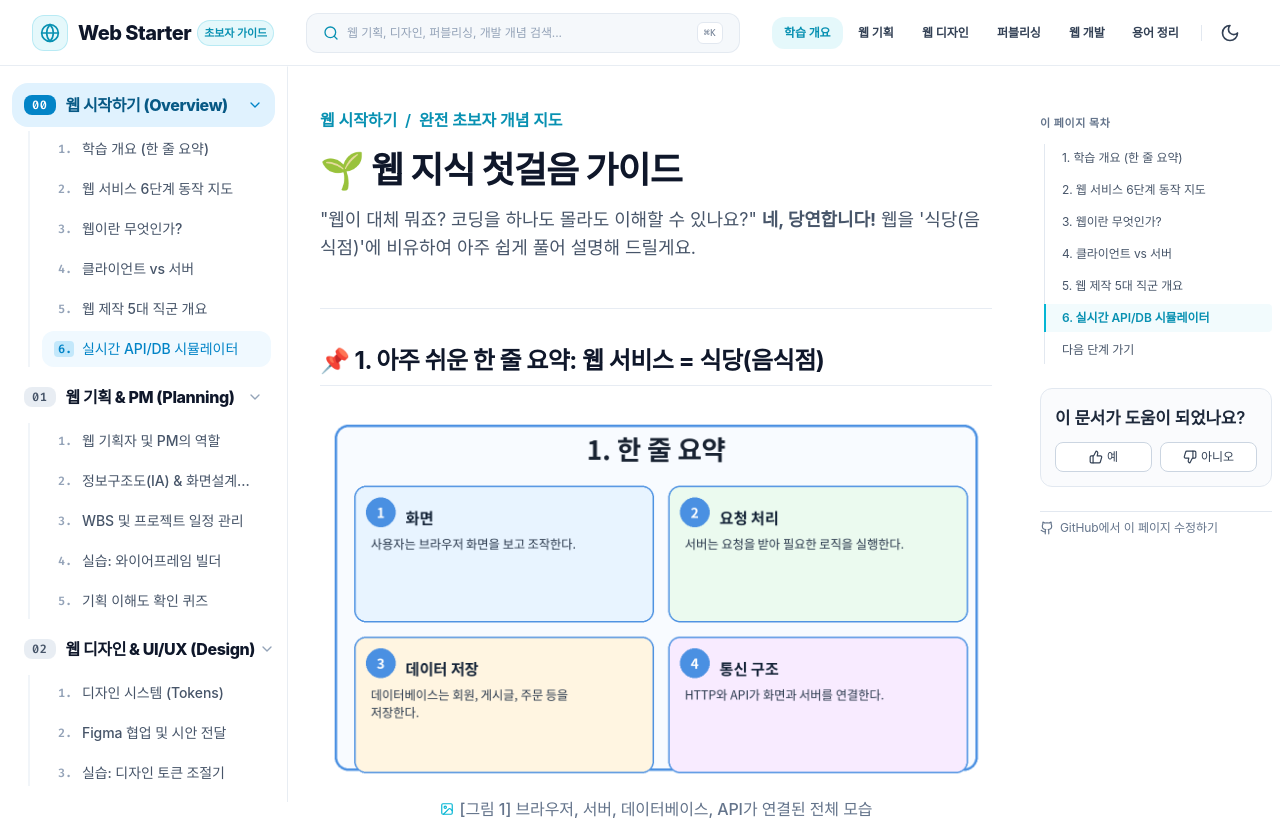
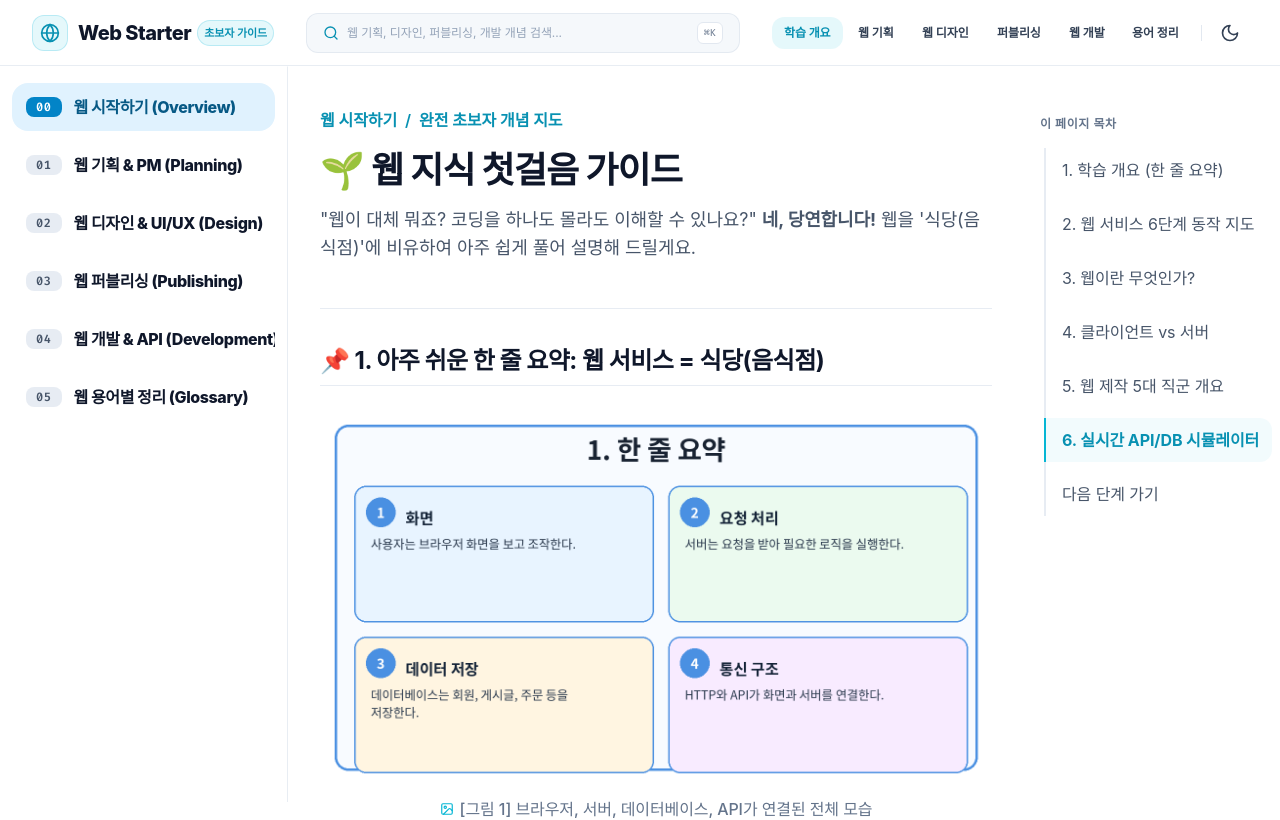
Before and after one commit to lebass98/study_web, a React (Vite) app: page / in a window 1280 px wide. Shown: the top 820 px of the page. Built offline with nearby package versions, Linux system fonts and the light colour scheme.

Commit message:
feat: 좌측 메뉴 대메뉴 단일화, 우측 목차 간격 확대 및 피드백 박스 삭제

```diff
--- a/src/components/Sidebar.jsx
+++ b/src/components/Sidebar.jsx
@@ -1,83 +1,55 @@
-import React, { useState } from 'react';
-import { ChevronRight } from 'lucide-react';
+import React from 'react';
 import { sidebarCategories } from '../data/navigationData';
 import { triggerHaptic } from '../utils/appleHaptics';
 
 export default function Sidebar({
   currentPath,
-  activeSection = 'overview',
   onSelectRoute,
   isMobileOpen,
   onCloseMobile
 }) {
-  const [openCategoryIds, setOpenCategoryIds] = useState(
-    sidebarCategories.map(cat => cat.id)
-  );
-
-  const toggleCategory = (catId) => {
-    triggerHaptic('light');
-    setOpenCategoryIds(prev =>
-      prev.includes(catId) ? prev.filter(id => id !== catId) : [...prev, catId]
-    );
-  };
-
-  // Synchronized active state calculation between sidebar item & content section
-  const checkIsItemActive = (item) => {
-    if (item.path.includes('#')) {
-      const [itemBase, itemAnchor] = item.path.split('#');
-      const targetBase = itemBase || '/';
-      return (currentPath === targetBase) && (activeSection === itemAnchor);
-    }
-
-    // Page Main Item (without hash)
-    if (item.isMain) {
-      return (currentPath === item.path) && (!activeSection || activeSection === 'overview');
-    }
-
-    return currentPath === item.path;
-  };
-
   // Format category titles to extract category step numbers
   const formatCategoryHeader = (rawTitle, index) => {
-    // E.g. "1. 웹 기획 & PM (Planning)" -> Step "01", Title "웹 기획 & PM"
     const stepNum = String(index).padStart(2, '0');
     const cleanTitle = rawTitle.replace(/^[0-9]+\.\s*/, '');
     return { stepNum, cleanTitle };
   };
 
-  // Format sub-item title to separate section number from text
-  const formatSubItemTitle = (rawTitle) => {
-    const match = rawTitle.match(/^([0-9]+)\.\s*(.*)$/);
-    if (match) {
-      return { num: match[1], text: match[2] };
-    }
-    return { num: null, text: rawTitle };
+  // Get main navigation route path for each category
+  const getCategoryMainPath = (cat) => {
+    const mainItem = cat.items.find(item => item.isMain) || cat.items[0];
+    if (!mainItem) return '/';
+    // Return base page route path without hash anchor
+    return mainItem.path.split('#')[0] || '/';
   };
 
   const content = (
     <div className="flex flex-col h-full py-4 px-3">
-      {/* Clean Minimalist Category Section List with Distinct Numbering */}
-      <div className="flex-1 overflow-y-auto space-y-2 text-sm sm:text-base">
+      {/* Main Categories Only List (Clean Minimalist Direct Navigation) */}
+      <div className="flex-1 overflow-y-auto space-y-2.5 text-sm sm:text-base">
         {sidebarCategories.map((cat, catIdx) => {
-          const isOpen = openCategoryIds.includes(cat.id);
-          const hasActiveChild = cat.items.some(item => checkIsItemActive(item));
+          const targetPath = getCategoryMainPath(cat);
+          const isCatActive = currentPath === targetPath;
           const { stepNum, cleanTitle } = formatCategoryHeader(cat.title, catIdx);
 
           return (
-            <div key={cat.id} className="space-y-1">
-              {/* Category Header (대메뉴) Pill Button with Distinct Step Badge */}
             <button
-                onClick={() => toggleCategory(cat.id)}
-                className={`w-full flex items-center justify-between py-2.5 px-3 rounded-2xl font-bold text-sm sm:text-base transition-all duration-200 text-left cursor-pointer apple-btn ${
-                  hasActiveChild
+              key={cat.id}
+              onClick={() => {
+                triggerHaptic('medium');
+                onSelectRoute(targetPath);
+                if (onCloseMobile) onCloseMobile();
+              }}
+              className={`w-full flex items-center justify-between py-3 px-3.5 rounded-2xl font-bold text-sm sm:text-base transition-all duration-200 text-left cursor-pointer apple-btn ${
+                isCatActive
                   ? 'bg-[#e0f2fe] dark:bg-sky-950/80 text-sky-800 dark:text-sky-200 shadow-2xs'
                   : 'text-slate-900 dark:text-slate-100 hover:bg-slate-100/80 dark:hover:bg-white/5'
               }`}
             >
-                <div className="flex items-center gap-2.5">
-                  {/* Distinct Large Category Badge (STEP 00, 01, 02...) */}
-                  <span className={`px-2 py-0.5 rounded-lg text-xs font-mono font-extrabold tracking-wider shrink-0 ${
-                    hasActiveChild
+              <div className="flex items-center gap-3">
+                {/* Category Step Badge (00, 01, 02, 03, 04, 05) */}
+                <span className={`px-2.5 py-0.5 rounded-lg text-xs font-mono font-extrabold tracking-wider shrink-0 ${
+                  isCatActive
                     ? 'bg-sky-600 text-white shadow-2xs'
                     : 'bg-slate-200/80 dark:bg-slate-800 text-slate-600 dark:text-slate-300'
                 }`}>
@@ -85,58 +57,7 @@ export default function Sidebar({
                 </span>
                 <span className="font-extrabold tracking-tight truncate">{cleanTitle}</span>
               </div>
-
-                {/* Right Arrow Chevron */}
-                <span className={`transition-transform duration-200 shrink-0 ml-1 ${isOpen ? 'rotate-90' : 'rotate-0'}`}>
-                  <ChevronRight className={`w-4 h-4 ${hasActiveChild ? 'text-sky-600 dark:text-sky-400' : 'text-slate-400'}`} />
-                </span>
             </button>
-
-              {/* Sub-item (소메뉴) Accordion List with Differentiated Styling */}
-              <div
-                className={`grid transition-all duration-300 ease-in-out ${
-                  isOpen ? 'grid-rows-[1fr] opacity-100 my-1' : 'grid-rows-[0fr] opacity-0'
-                }`}
-              >
-                <div className="overflow-hidden space-y-1 pl-3 pr-1 border-l-2 border-slate-100 dark:border-slate-800/60 ml-4">
-                  {cat.items.map((item) => {
-                    const isActive = checkIsItemActive(item);
-                    const { num, text } = formatSubItemTitle(item.title);
-
-                    return (
-                      <button
-                        key={item.id}
-                        onClick={() => {
-                          triggerHaptic('light');
-                          onSelectRoute(item.path);
-                          if (onCloseMobile) onCloseMobile();
-                        }}
-                        className={`w-full text-left py-2 px-3 rounded-xl font-medium text-sm transition-all duration-150 flex items-center gap-2 cursor-pointer apple-btn ${
-                          isActive
-                            ? 'font-bold text-sky-600 dark:text-sky-400 bg-sky-50 dark:bg-sky-950/40 shadow-2xs'
-                            : 'text-slate-600 dark:text-slate-400 hover:text-slate-900 dark:hover:text-slate-100 hover:bg-slate-100/60 dark:hover:bg-white/5'
-                        }`}
-                      >
-                        {/* Distinct Sub-item Number Badge (e.g. 1., 2., 3.) */}
-                        {num ? (
-                          <span className={`text-xs font-mono font-semibold shrink-0 w-5 text-center rounded px-1 ${
-                            isActive
-                              ? 'bg-sky-500/20 text-sky-600 dark:text-sky-300'
-                              : 'text-slate-400 dark:text-slate-500'
-                          }`}>
-                            {num}.
-                          </span>
-                        ) : (
-                          <span className="w-1.5 h-1.5 rounded-full bg-slate-300 dark:bg-slate-600 shrink-0 ml-1 mr-1" />
-                        )}
-
-                        <span className="truncate">{text}</span>
-                      </button>
-                    );
-                  })}
-                </div>
-              </div>
-            </div>
           );
         })}
       </div>
--- a/src/components/TableOfContents.jsx
+++ b/src/components/TableOfContents.jsx
@@ -1,31 +1,23 @@
-import React, { useState, useEffect } from 'react';
-import { ThumbsUp, ThumbsDown, CheckCircle2, ChevronRight, Github } from 'lucide-react';
+import React from 'react';
 
 export default function TableOfContents({ items = [], activeSection = 'overview' }) {
-  const [feedbackGiven, setFeedbackGiven] = useState(false);
-
-  const handleFeedback = (type) => {
-    setFeedbackGiven(true);
-    setTimeout(() => setFeedbackGiven(false), 4000);
-  };
-
   return (
-    <aside className="w-64 shrink-0 hidden xl:block sticky top-20 max-h-[calc(100vh-6rem)] overflow-y-auto pr-2 py-4 pl-4 text-xs font-sans">
+    <aside className="w-64 shrink-0 hidden xl:block sticky top-20 max-h-[calc(100vh-6rem)] overflow-y-auto pr-2 py-4 pl-4 font-sans">
       <div className="space-y-6">
         <div>
-          <h4 className="font-bold tracking-wider uppercase text-[11px] text-slate-500 dark:text-slate-400 mb-3 flex items-center gap-1.5">
+          <h4 className="font-bold tracking-wider uppercase text-xs text-slate-500 dark:text-slate-400 mb-4 flex items-center gap-1.5">
             이 페이지 목차
           </h4>
-          <nav className="space-y-1 relative border-l border-slate-200 dark:border-slate-800 ml-1">
+          <nav className="space-y-2.5 relative border-l-2 border-slate-200/80 dark:border-slate-800 ml-1">
             {items.map((item) => {
               const isActive = activeSection === item.id;
               return (
                 <a
                   key={item.id}
                   href={`#${item.id}`}
-                  className={`block py-1.5 pl-4 -ml-px border-l-2 text-xs transition-all duration-150 ${
+                  className={`block py-2.5 pl-4 -ml-[2px] border-l-2 text-sm sm:text-base transition-all duration-200 leading-snug ${
                     isActive
-                      ? 'border-cyan-500 text-cyan-600 dark:text-cyan-400 font-semibold bg-cyan-500/5 dark:bg-cyan-500/10 rounded-r'
+                      ? 'border-cyan-500 text-cyan-600 dark:text-cyan-400 font-bold bg-cyan-500/5 dark:bg-cyan-500/10 rounded-r-xl'
                       : 'border-transparent text-slate-600 dark:text-slate-400 hover:text-slate-900 dark:hover:text-slate-200 hover:border-slate-300 dark:hover:border-slate-700'
                   }`}
                 >
@@ -35,46 +27,6 @@ export default function TableOfContents({ items = [], activeSection = 'overview'
             })}
           </nav>
         </div>
-
-        {/* Feedback Card */}
-        <div className="p-3.5 rounded-xl border border-slate-200 dark:border-[#343a46] bg-slate-50/70 dark:bg-[#1c1d22]">
-          <p className="font-semibold text-slate-800 dark:text-slate-200 mb-2">
-            이 문서가 도움이 되었나요?
-          </p>
-          {!feedbackGiven ? (
-            <div className="flex items-center gap-2">
-              <button
-                onClick={() => handleFeedback('yes')}
-                className="flex-1 py-1.5 px-3 rounded-lg border border-slate-300 dark:border-slate-700 bg-white dark:bg-slate-900 text-slate-700 dark:text-slate-300 hover:border-cyan-500 hover:text-cyan-600 dark:hover:text-cyan-400 flex items-center justify-center gap-1 transition-all"
-              >
-                <ThumbsUp className="w-3.5 h-3.5" /> 예
-              </button>
-              <button
-                onClick={() => handleFeedback('no')}
-                className="flex-1 py-1.5 px-3 rounded-lg border border-slate-300 dark:border-slate-700 bg-white dark:bg-slate-900 text-slate-700 dark:text-slate-300 hover:border-rose-500 hover:text-rose-600 dark:hover:text-rose-400 flex items-center justify-center gap-1 transition-all"
-              >
-                <ThumbsDown className="w-3.5 h-3.5" /> 아니오
-              </button>
-            </div>
-          ) : (
-            <div className="text-emerald-600 dark:text-emerald-400 flex items-center gap-1.5 text-xs py-1">
-              <CheckCircle2 className="w-4 h-4" /> 소중한 피드백 감사합니다!
-            </div>
-          )}
-        </div>
-
-        {/* Links */}
-        <div className="pt-2 border-t border-slate-200 dark:border-slate-800 space-y-2 text-slate-500 dark:text-slate-400">
-          <a
-            href="https://github.com/facebook/react"
-            target="_blank"
-            rel="noreferrer"
-            className="flex items-center gap-1.5 hover:text-cyan-600 dark:hover:text-cyan-400 transition-colors"
-          >
-            <Github className="w-3.5 h-3.5" />
-            <span>GitHub에서 이 페이지 수정하기</span>
-          </a>
-        </div>
       </div>
     </aside>
   );
```
Lines whose indentation alone changed are shown as unchanged.
